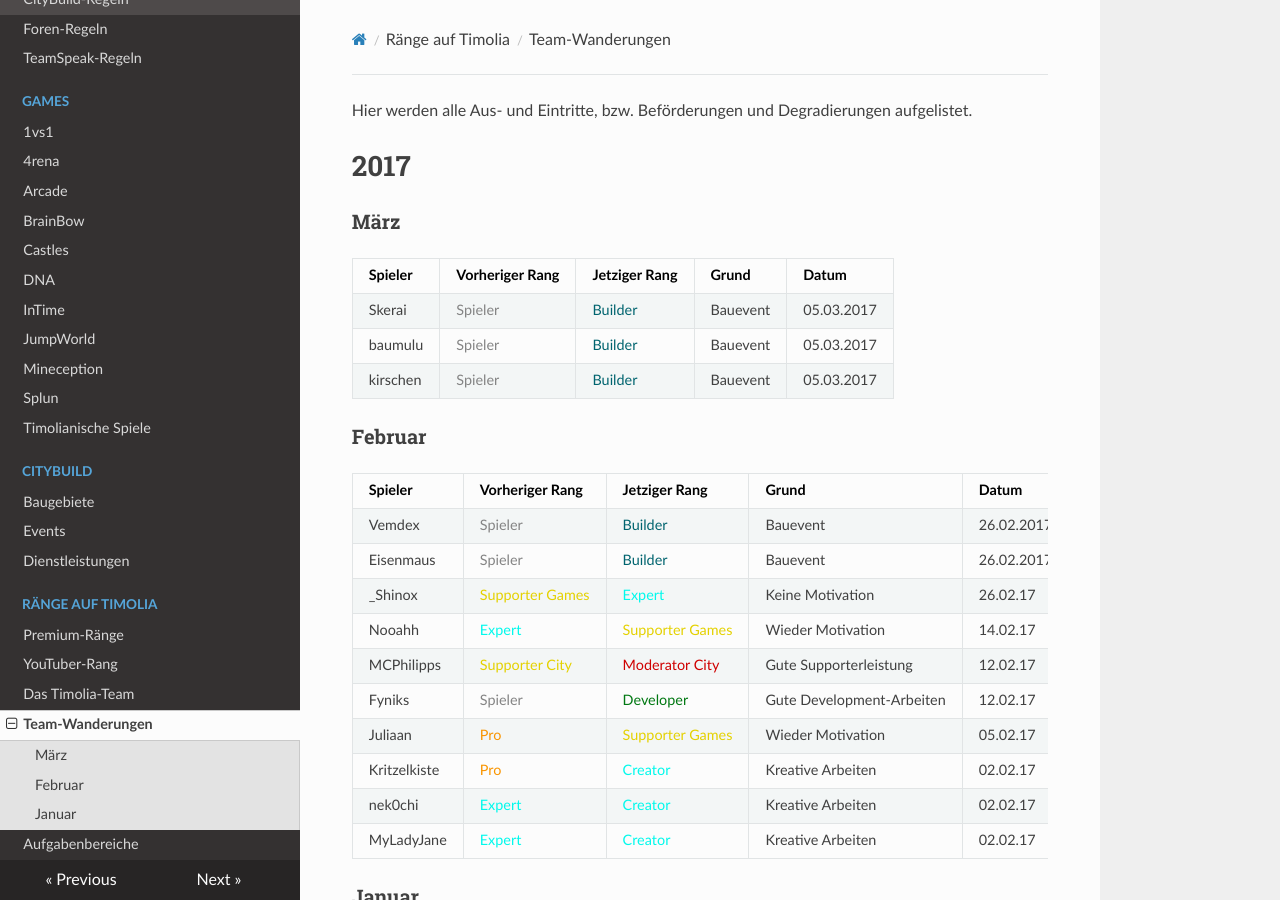
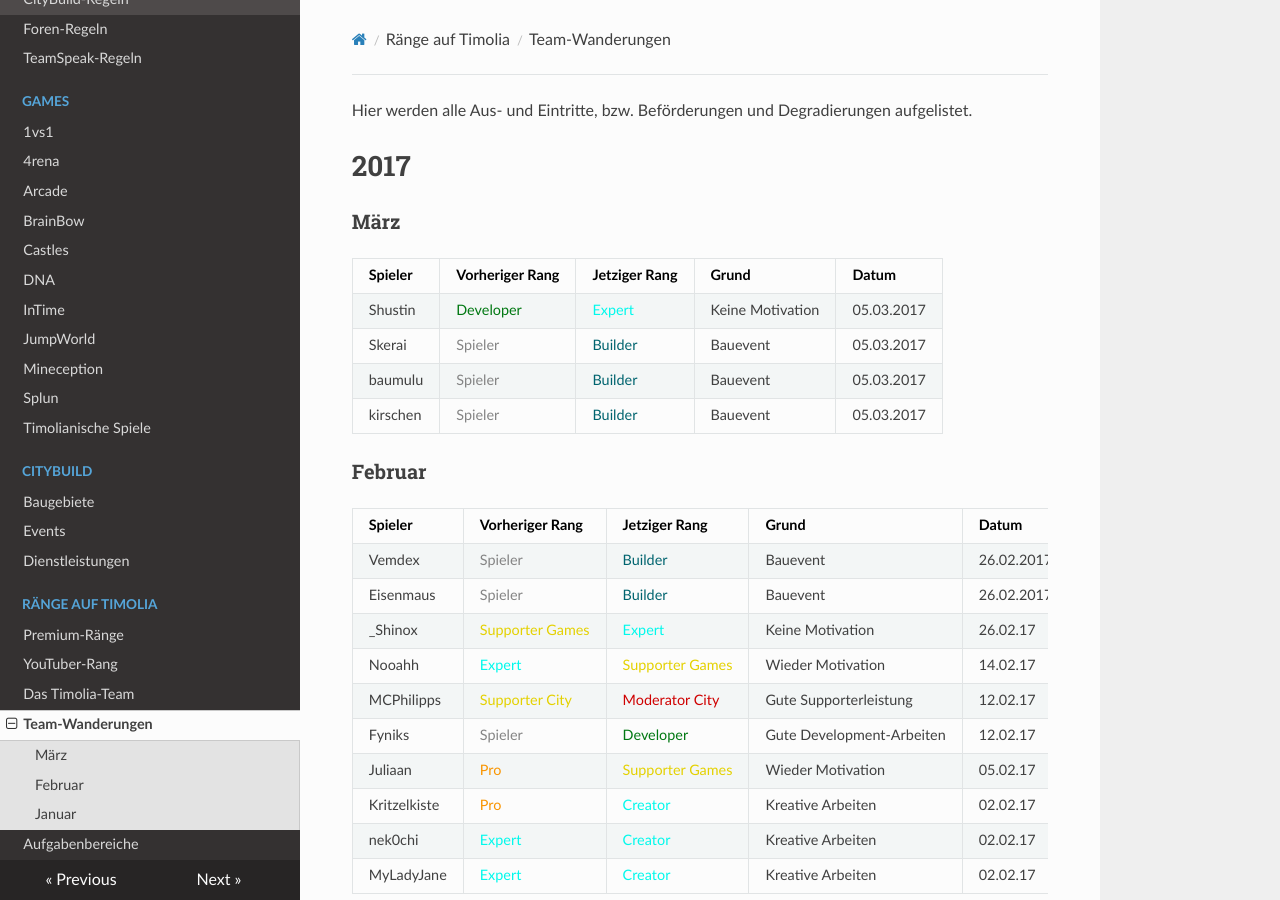
Before and after one commit to TimoliaDE/HowTo, an MkDocs documentation site: the page built from docs/ranks/teamchanges.md, in a window 1280 px wide and 900 px high. Built offline with MkDocs 1.6.1, drawn with Linux system fonts in a browser that asks for light colours; nearby versions of some CDN libraries; old or Windows-style settings are respelled for this version of MkDocs.

Commit message:
Teamchanges: Shustin (Dev zu Expert)

```diff
--- a/docs/ranks/teamchanges.md
+++ b/docs/ranks/teamchanges.md
@@ -5,6 +5,7 @@ Hier werden alle Aus- und Eintritte, bzw. Beförderungen und Degradierungen aufg
 ###<strong>März</strong>
 | Spieler | Vorheriger Rang | Jetziger Rang | Grund | Datum |
 | ------ | ------ | ------ | ------ | ------ |
+|Shustin | <span style="color:#007812">Developer</span> | <span style="color:#00F9EC">Expert</span> | Keine Motivation | 05.03.2017 |
 |Skerai | <span style="color:#848484">Spieler</span> | <span style="color:#00646F">Builder</span> | Bauevent | 05.03.2017 |
 |baumulu | <span style="color:#848484">Spieler</span> | <span style="color:#00646F">Builder</span> | Bauevent | 05.03.2017 |
 |kirschen | <span style="color:#848484">Spieler</span> | <span style="color:#00646F">Builder</span> | Bauevent | 05.03.2017 |
```
